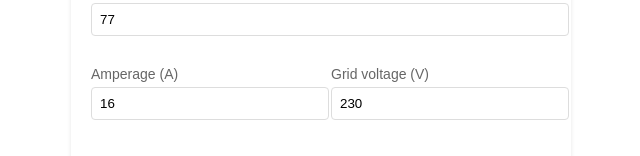
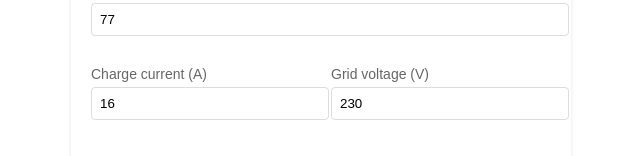
Before and after one commit to ltpk/ev-charging-calc, a React (Vite) app: page / in a window 1280 px wide. Shown: the part 126-282 px from the top of the page, without its empty margins (319-959 px from the left). Built offline with nearby package versions, Linux system fonts and the light colour scheme.

Commit message:
terminology change, addition to readme

```diff
--- a/src/EVChargingCalculator.jsx
+++ b/src/EVChargingCalculator.jsx
@@ -64,7 +64,7 @@ const EVChargingCalculator = () => {
 
         <div style={styles.twoColumns}>
           <InputField
-            label="Amperage (A)"
+            label="Charge current (A)"
             value={amperage}
             onChange={setAmperage}
             min="0"
```
Also changed, not shown: 1 other file (tests, documents, lock files or other folders).
